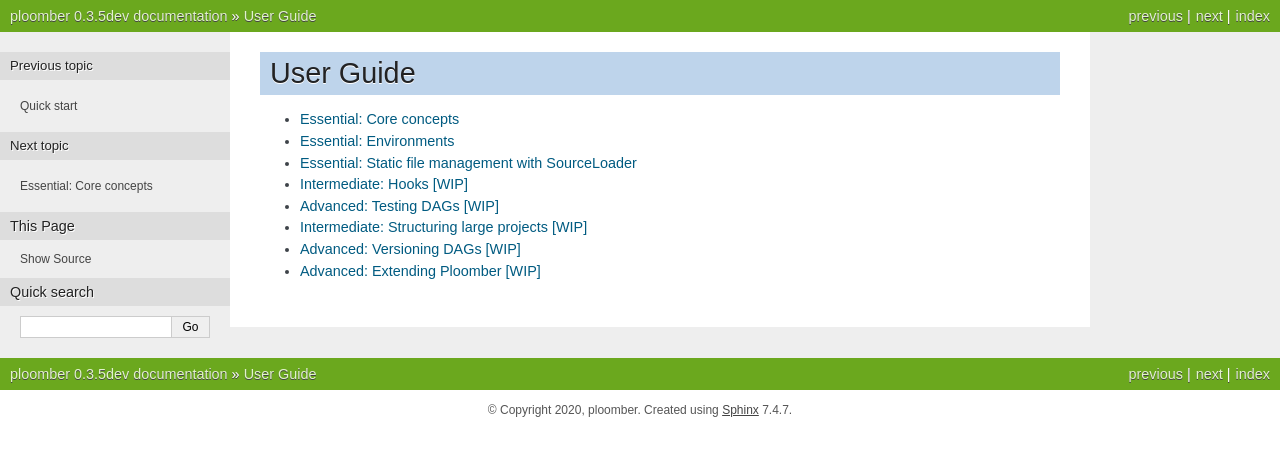
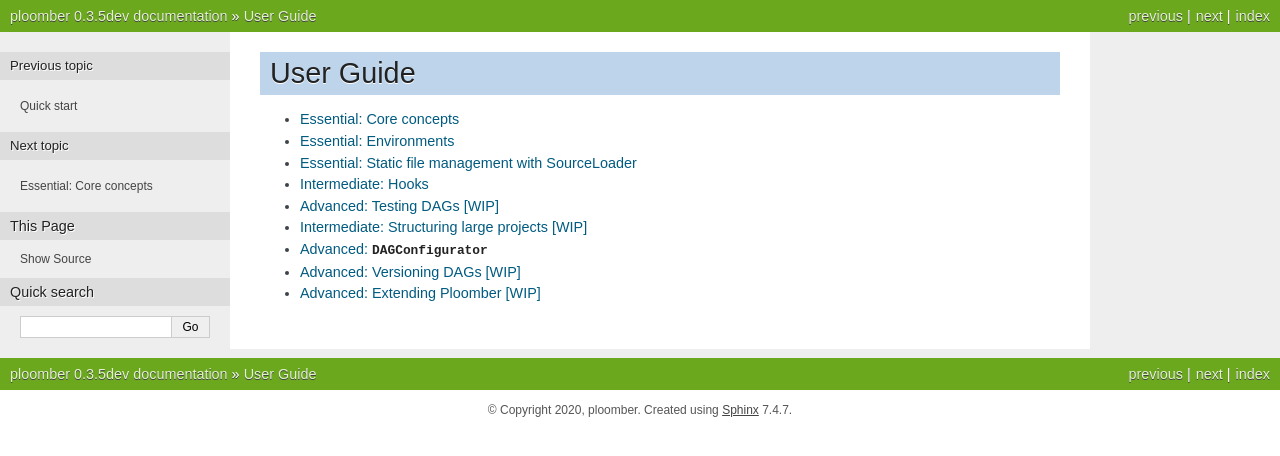
Before and after one commit to ploomber/ploomber, a Sphinx documentation site: the page built from doc/guide_index.rst, in a window 1280 px wide. Shown: the top 456 px of the page. Built offline with Sphinx 7.4.7, drawn with Linux system fonts in a browser that asks for light colours; some of the changed lines change nothing that is shown.

Commit message:
closes #90

```diff
--- a/doc/guide_index.rst
+++ b/doc/guide_index.rst
@@ -10,5 +10,6 @@
     guide/hooks
     guide/testing
     guide/structuring
+    guide/dag-configurator
     guide/versioning
     guide/extending
```
Also changed, not shown: doc/guide/dag-configurator.ipynb (added), doc/guide/hooks.ipynb.
